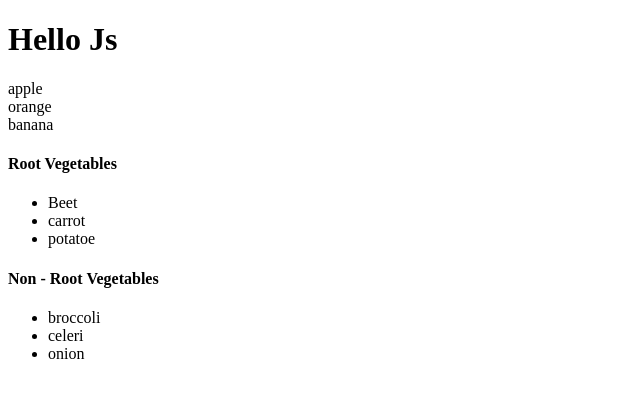
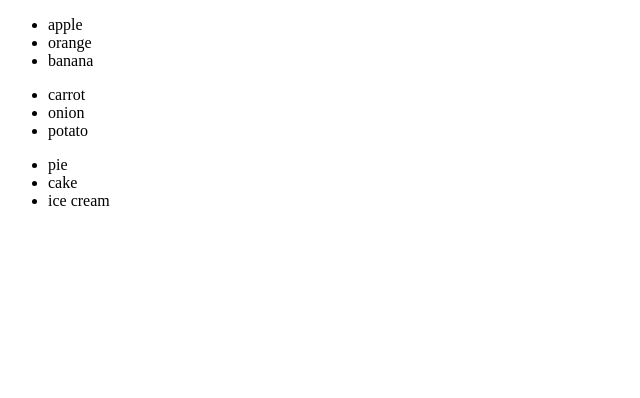
Before and after one commit to umedha33/JavaScript, a plain HTML site: page index.html in a window 1280 px wide. Shown: the whole page, without its empty margins (0-640 px from the left). Drawn offline with Linux system fonts and the light colour scheme.

Commit message:
DOM navigation

```diff
--- a/index.html
+++ b/index.html
@@ -9,36 +9,20 @@
 </head>
 
 <body>
-    <h1 id="my-heading">Hello Js</h1>
-
-    <div class="fruits">apple</div>
-    <div class="fruits">orange</div>
-    <div class="fruits">banana</div>
-
-    <h4>Root Vegetables</h4>
-    <ul>
-        <li>
-            Beet
-        </li>
-        <li>
-            carrot
-        </li>
-        <li>
-            potatoe
-        </li>
+    <ul id="fruits">
+        <li id="apple">apple</li>
+        <li id="orange">orange</li>
+        <li id="banana">banana</li>
     </ul>
-
-    <h4>Non - Root Vegetables</h4>
-    <ul>
-        <li>
-            broccoli
-        </li>
-        <li>
-            celeri
-        </li>
-        <li>
-            onion
-        </li>
+    <ul id="vegetables">
+        <li id="carrot">carrot</li>
+        <li id="onion">onion</li>
+        <li id="potato">potato</li>
+    </ul>
+    <ul id="desserts">
+        <li id="pie">pie</li>
+        <li id="cake">cake</li>
+        <li id="ice cream">ice cream</li>
     </ul>
 
     <script src="index.js"></script>
```
Also changed, not shown: index.js (+76 -1 lines).
